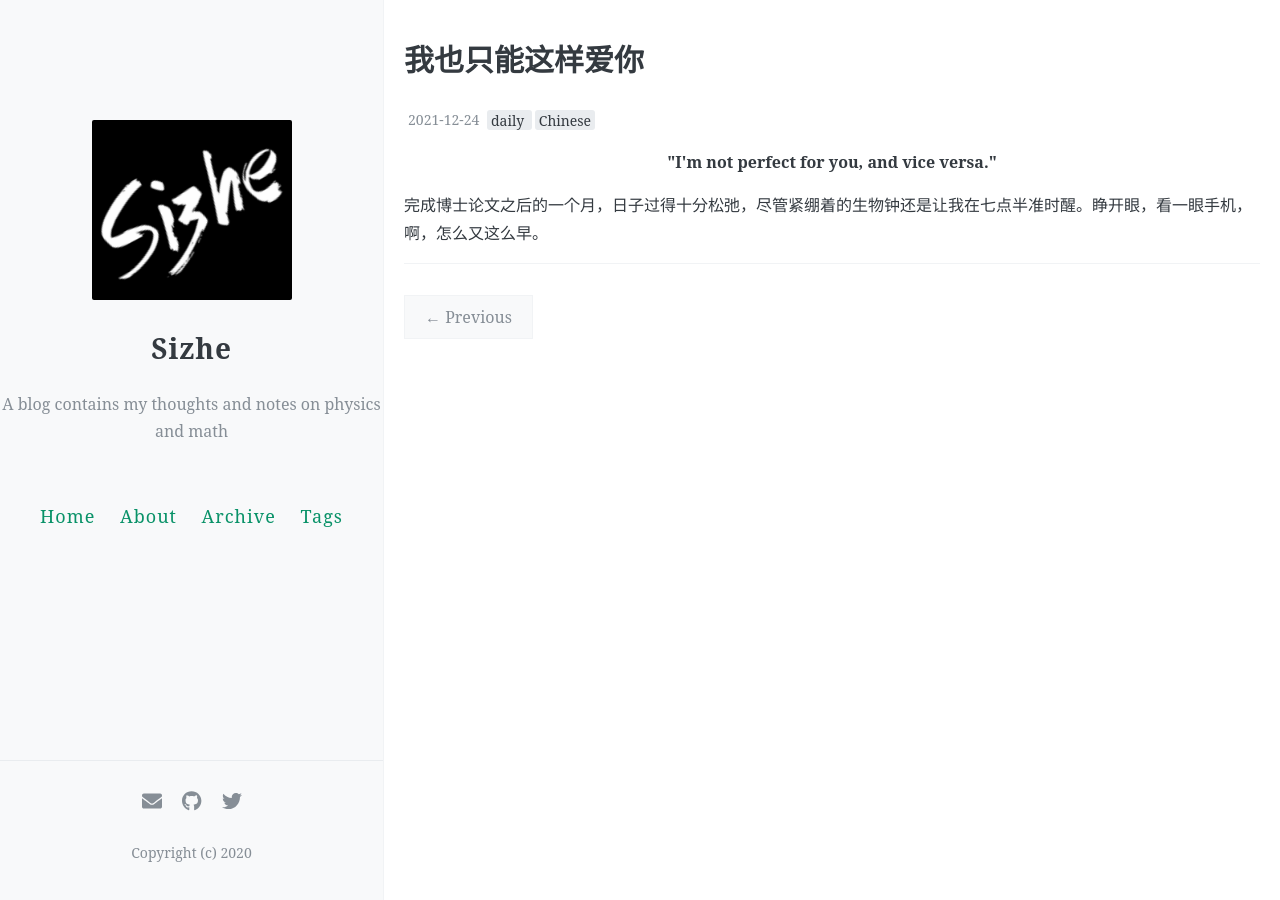
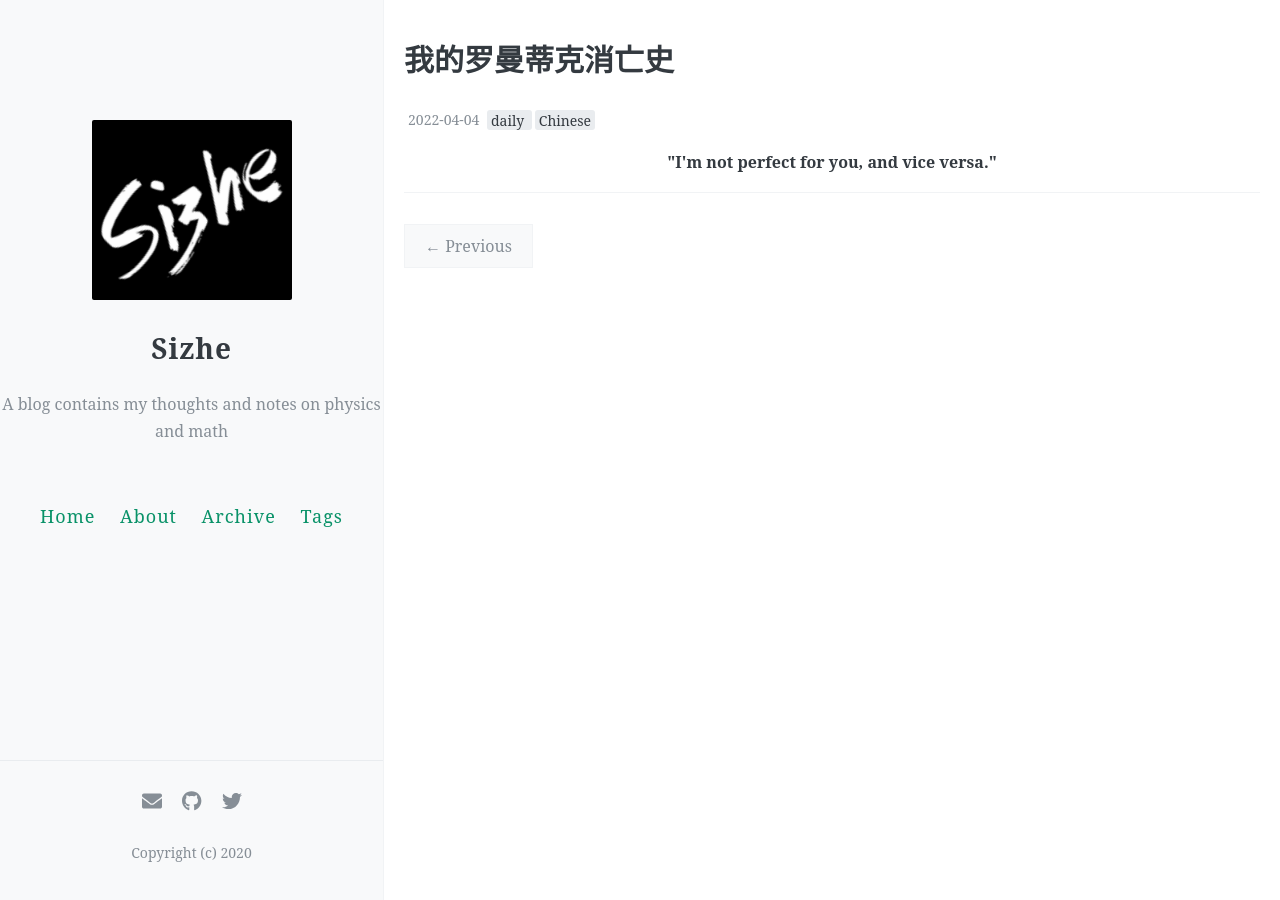
Before and after one commit to Lonitch/Lonitch.github.io, a Jekyll site: the page built from _posts/2021-12-24-loving-you-my-way.md, in a window 1280 px wide. Built offline with Jekyll 4.4.1, drawn with Linux system fonts in a browser that asks for light colours; comment, search, counter and statistics services are not loaded.

Commit message:
Update 2021-12-24-loving-you-my-way.md

```diff
--- a/_posts/2021-12-24-loving-you-my-way.md
+++ b/_posts/2021-12-24-loving-you-my-way.md
@@ -1,11 +1,10 @@
 ---
 layout: post
-title: 我也只能这样爱你
-date: 2021-12-24
+title: 我的罗曼蒂克消亡史
+date: 2022-04-04
 Author: Sizhe
 tags: [daily, Chinese]
 ---
 <p align="center"><b>
 "I'm not perfect for you, and vice versa."</b>
 </p>
-完成博士论文之后的一个月，日子过得十分松弛，尽管紧绷着的生物钟还是让我在七点半准时醒。睁开眼，看一眼手机，啊，怎么又这么早。
```
